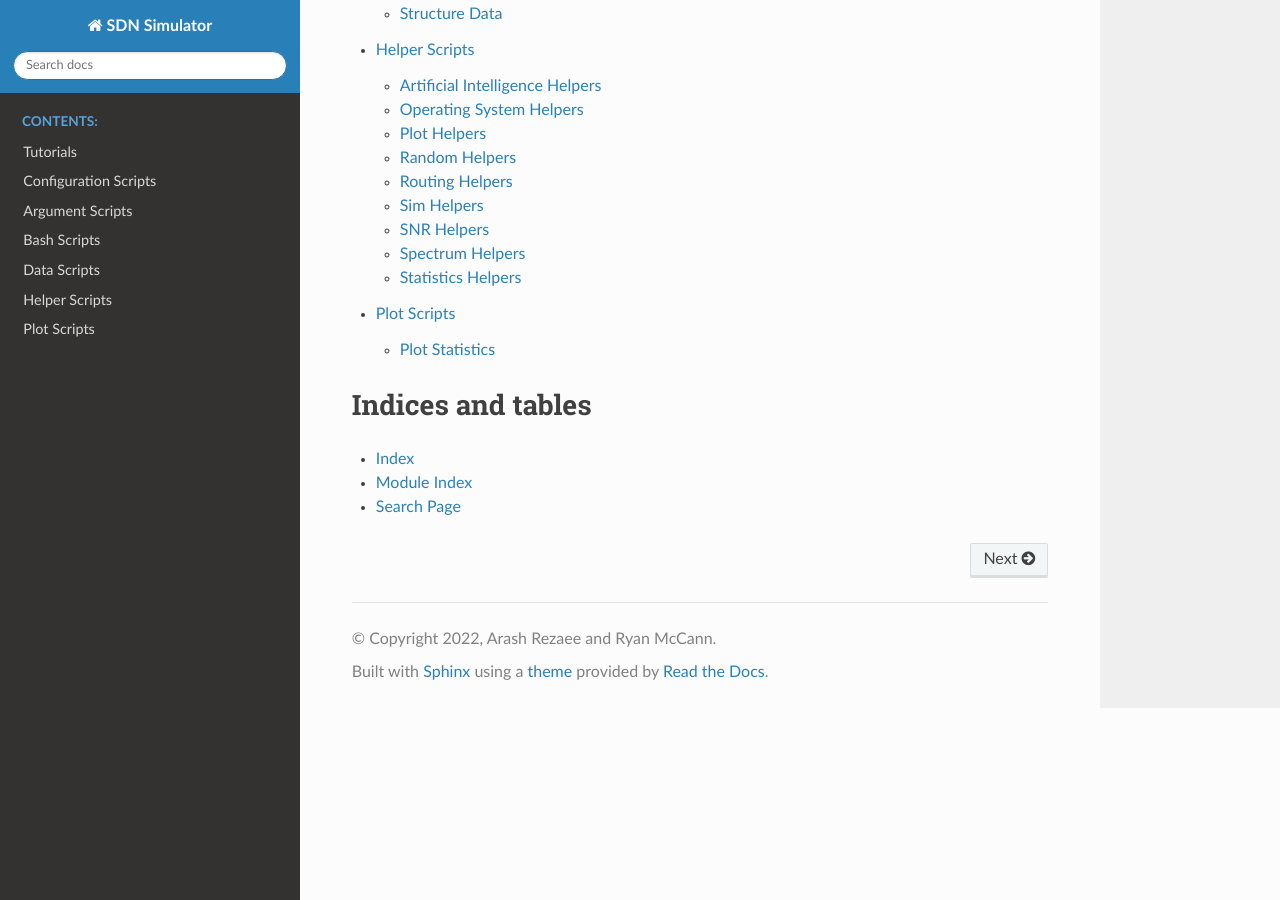
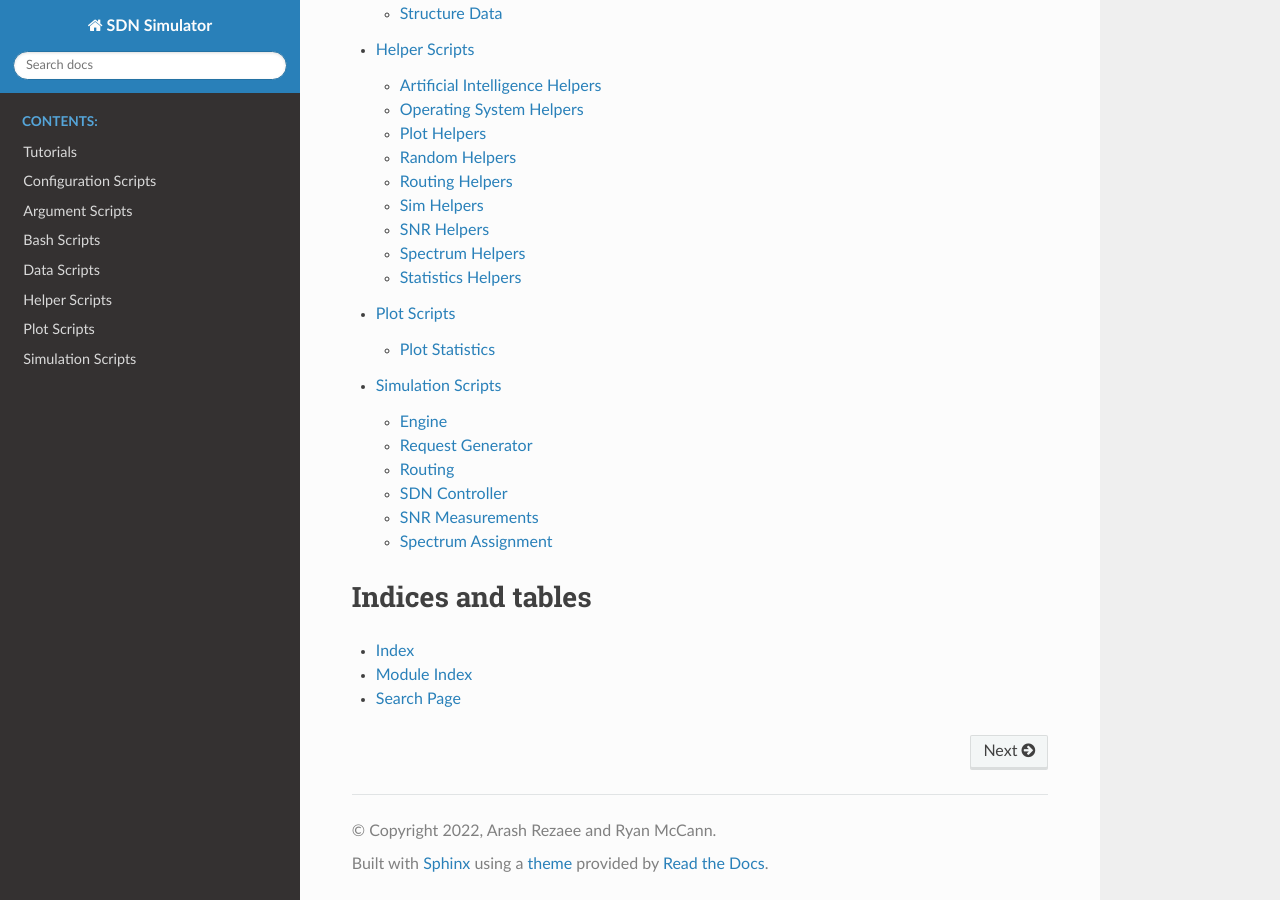
Before and after one commit to SDNNetSim/SDON_simulator, a Sphinx documentation site: the page built from docs/index.rst, in a window 1280 px wide and 900 px high, scrolled down 962 px. Built offline with Sphinx 7.4.7 and the Read the Docs theme 2.0.0, drawn with Linux system fonts in a browser that asks for light colours.

Commit message:
Add sim scripts to sphinx

```diff
--- a/docs/index.rst
+++ b/docs/index.rst
@@ -16,6 +16,7 @@ networking.
    data/data_modules.rst
    helper/helper_modules.rst
    plot/plot_modules.rst
+   sim/sim_modules.rst
 
 Indices and tables
 ==================
--- /dev/null
+++ b/docs/sim/engine.rst
@@ -0,0 +1,6 @@
+Engine
+======
+
+.. automodule:: sim_scripts.engine
+    :members:
+    :undoc-members:
--- /dev/null
+++ b/docs/sim/request_generator.rst
@@ -0,0 +1,6 @@
+Request Generator
+=================
+
+.. automodule:: sim_scripts.request_generator
+    :members:
+    :undoc-members:
--- /dev/null
+++ b/docs/sim/routing.rst
@@ -0,0 +1,6 @@
+Routing
+========
+
+.. automodule:: sim_scripts.routing
+    :members:
+    :undoc-members:
--- /dev/null
+++ b/docs/sim/sdn_controller.rst
@@ -0,0 +1,6 @@
+SDN Controller
+==============
+
+.. automodule:: sim_scripts.sdn_controller
+    :members:
+    :undoc-members:
--- /dev/null
+++ b/docs/sim/sim_modules.rst
@@ -0,0 +1,11 @@
+Simulation Scripts
+==================
+
+.. toctree::
+
+    engine
+    request_generator
+    routing
+    sdn_controller
+    snr_measurements
+    spectrum_assignment
--- /dev/null
+++ b/docs/sim/snr_measurements.rst
@@ -0,0 +1,6 @@
+SNR Measurements
+================
+
+.. automodule:: sim_scripts.snr_measurements
+    :members:
+    :undoc-members:
--- /dev/null
+++ b/docs/sim/spectrum_assignment.rst
@@ -0,0 +1,6 @@
+Spectrum Assignment
+====================
+
+.. automodule:: sim_scripts.spectrum_assignment
+    :members:
+    :undoc-members:
```
Also changed, not shown: 1 other file.
